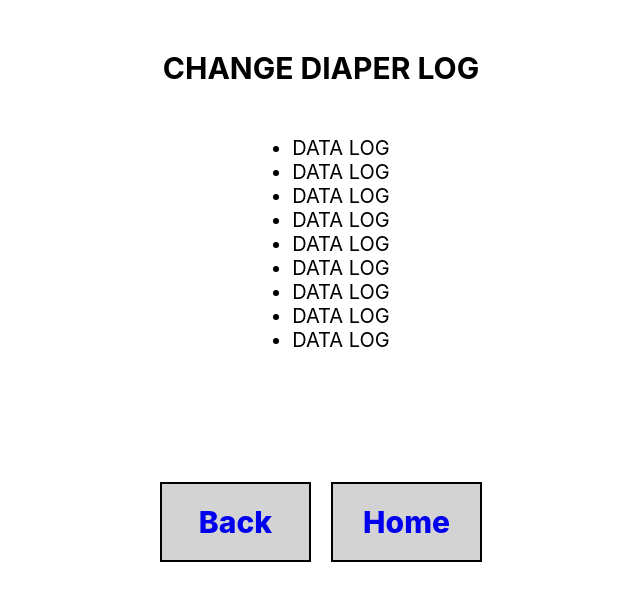
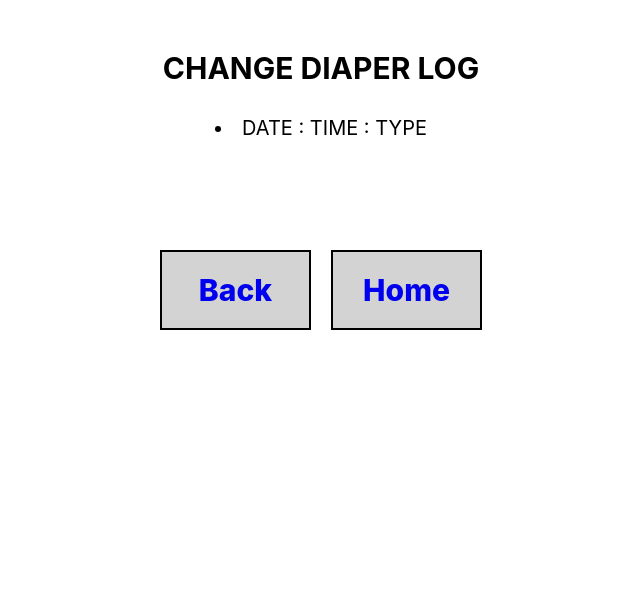
Before and after one commit to Jimmicorey/my-baby-log-app, a React (Create React App) app: page /changediaperlog in a window 1280 px wide. Shown: the top 600 px of the page, without its empty margins (319-959 px from the left). Built offline with nearby package versions, Linux system fonts and the light colour scheme.

Commit message:
created dummy-data

```diff
--- a/src/BathTime/BathTimeLog.js
+++ b/src/BathTime/BathTimeLog.js
@@ -2,10 +2,18 @@ import React from 'react';
 import { Link } from 'react-router-dom';
 import './BathTimeLog.css';
 
-/**
- * This component needs to utilize DATABASE to populate stored LOGS
- *
- */
+
+// const DummyData = [
+//  {log: 'BathTime', date: '01/01/2020', time: '7:30 PM', type: ''},
+//  {log: 'BathTime', date: '01/03/2020', time: '7:30 PM', type: ''},
+//  {log: 'BathTime', date: '01/05/2020', time: '7:30 PM', type: ''}
+// ];
+
+
+function DataLog(props) {
+  return <li>{props.date} : {props.time}</li>
+}
+
 
 
 function BathTimeLog() {
@@ -15,17 +23,8 @@ function BathTimeLog() {
         <h1>BATH TIME LOG</h1>
 
       <div className='flex-container'>
-      <ul>
-        <li>DATA LOG</li>
-        <li>DATA LOG</li>
-        <li>DATA LOG</li>
-        <li>DATA LOG</li>
-        <li>DATA LOG</li>
-        <li>DATA LOG</li>
-        <li>DATA LOG</li>
-        <li>DATA LOG</li>
-        <li>DATA LOG</li>
-      </ul>
+
+        <DataLog date="DATE" time="TIME"/>
 
         <div className='flex-container-row'>
           <Link to='/bathtime' className='button-nav'>Back</Link>
--- a/src/ChangeDiaper/ChangeDiaperLog.js
+++ b/src/ChangeDiaper/ChangeDiaperLog.js
@@ -2,30 +2,26 @@ import React from 'react';
 import { Link } from 'react-router-dom';
 import './ChangeDiaperLog.css';
 
-/**
- * This component needs to utilize DATABASE to populate stored LOGS
- *
- */
 
+// const DummyData = [
+//  {log: 'ChangeDiaper', date: '01/01/2020', time: '1:30 PM', type: 'Poopy'},
+//  {log: 'ChangeDiaper', date: '01/01/2020', time: '2:30 PM', type: 'Wet'},
+//  {log: 'ChangeDiaper', date: '01/01/2020', time: '3:30 PM', type: 'Both'}
+// ]
 
-function ChangeDiaperLog() {
+function DataLog(props) {
+  return <li>{props.date} : {props.time} : {props.type}</li>
+}
+
+function ChangeDiaperLog(props) {
   return (
 
     <div>
         <h1>CHANGE DIAPER LOG</h1>
 
       <div className='flex-container'>
-      <ul>
-        <li>DATA LOG</li>
-        <li>DATA LOG</li>
-        <li>DATA LOG</li>
-        <li>DATA LOG</li>
-        <li>DATA LOG</li>
-        <li>DATA LOG</li>
-        <li>DATA LOG</li>
-        <li>DATA LOG</li>
-        <li>DATA LOG</li>
-      </ul>
+
+        <DataLog date="DATE" time="TIME" type="TYPE"/>
 
         <div className='flex-container-row'>
           <Link to='/changediaper' className='button-nav'>Back</Link>
--- a/src/FeedBaby/FeedBabyLog.js
+++ b/src/FeedBaby/FeedBabyLog.js
@@ -2,30 +2,28 @@ import React from 'react';
 import { Link } from 'react-router-dom';
 import './FeedBabyLog.css';
 
-/**
- * This component needs to utilize DATABASE to populate stored LOGS
- *
- */
+
+// const DummyData = [
+//   {log: 'FeedBaby', date: '01/01/2020', time: '9:30 AM', type: 'Formula'},
+//   {log: 'FeedBaby', date: '01/01/2020', time: '10:30 AM', type: 'Milk-Bottle'},
+//   {log: 'FeedBaby', date: '01/01/2020', time: '11:30 AM', type: 'Milk-Left'},
+//   {log: 'FeedBaby', date: '01/01/2020', time: '12:30 PM', type: 'Milk-Right'}
+// ]
+
+function DataLog(props) {
+  return <li>{props.date} : {props.time} : {props.type}</li>
+}
 
 
-function FeedBabyLog() {
+function FeedBabyLog(props) {
   return (
 
     <div>
         <h1>FEED BABY LOG</h1>
 
       <div className='flex-container'>
-      <ul>
-        <li>DATA LOG</li>
-        <li>DATA LOG</li>
-        <li>DATA LOG</li>
-        <li>DATA LOG</li>
-        <li>DATA LOG</li>
-        <li>DATA LOG</li>
-        <li>DATA LOG</li>
-        <li>DATA LOG</li>
-        <li>DATA LOG</li>
-      </ul>
+
+        <DataLog date="DATE" time="TIME" type="TYPE"/>
 
         <div className='flex-container-row'>
           <Link to='/feedbaby' className='button-nav'>Back</Link>
```
Also changed, not shown: src/dummy-data.js (added, +16 -0 lines).
